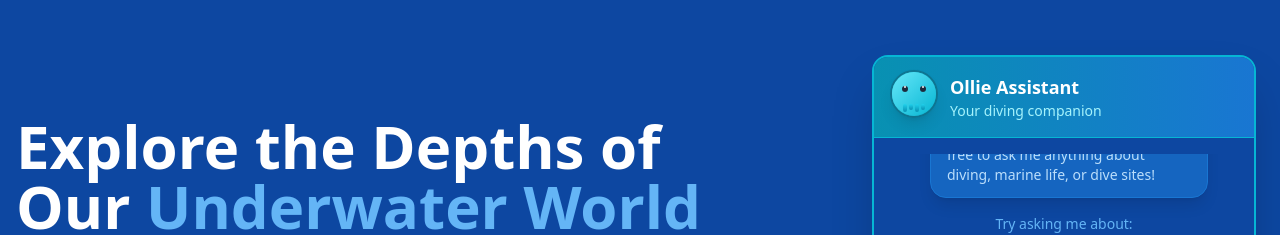
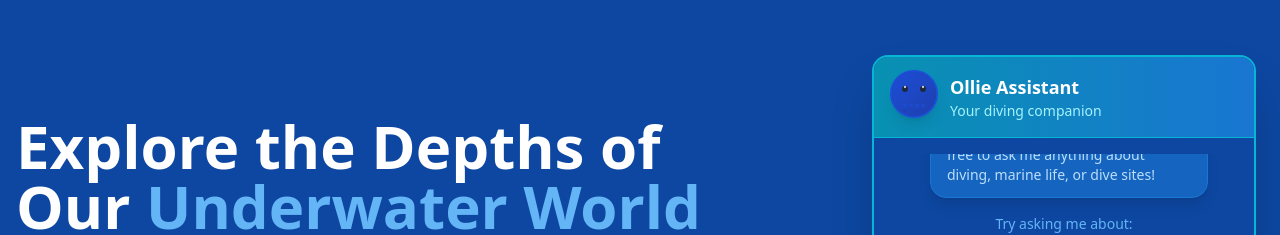
Before and after one commit to Janet-jiangting/dive-intel-nexus, a React (Vite) app: page / in a window 1280 px wide. Shown: the part 121-356 px from the top of the page. Built offline with nearby package versions, Linux system fonts and the light colour scheme; no server answers; the database is empty.

Commit message:
Fix: Improve octopus avatar visibility
Change the octopus avatar's background to dark blue for better visibility.

```diff
--- a/src/components/ChatAssistant.tsx
+++ b/src/components/ChatAssistant.tsx
@@ -13,9 +13,9 @@ interface Message {
 }
 
 const OctopusAvatar = () => (
-  <div className="w-12 h-12 bg-gradient-to-br from-cyan-400 to-cyan-600 rounded-full flex items-center justify-center shadow-lg animate-float border-2 border-cyan-700 relative">
+  <div className="w-12 h-12 bg-gradient-to-br from-blue-800 to-blue-900 rounded-full flex items-center justify-center shadow-lg animate-float border-2 border-blue-700 relative">
     {/* Octopus Head */}
-    <div className="absolute inset-0 bg-gradient-to-br from-cyan-300 to-cyan-500 rounded-full">
+    <div className="absolute inset-0 bg-gradient-to-br from-blue-700 to-blue-800 rounded-full">
       {/* Eyes */}
       <div className="absolute top-3 left-2.5">
         <div className="w-1.5 h-1.5 bg-slate-800 rounded-full">
@@ -29,10 +29,10 @@ const OctopusAvatar = () => (
       </div>
       {/* Tentacles (simplified as small dots at bottom) */}
       <div className="absolute bottom-1 left-1/2 transform -translate-x-1/2 flex gap-0.5">
-        <div className="w-1 h-2 bg-gradient-to-b from-cyan-400 to-cyan-600 rounded-full"></div>
-        <div className="w-1 h-1.5 bg-gradient-to-b from-cyan-400 to-cyan-600 rounded-full"></div>
-        <div className="w-1 h-2 bg-gradient-to-b from-cyan-400 to-cyan-600 rounded-full"></div>
-        <div className="w-1 h-1.5 bg-gradient-to-b from-cyan-400 to-cyan-600 rounded-full"></div>
+        <div className="w-1 h-2 bg-gradient-to-b from-blue-700 to-blue-800 rounded-full"></div>
+        <div className="w-1 h-1.5 bg-gradient-to-b from-blue-700 to-blue-800 rounded-full"></div>
+        <div className="w-1 h-2 bg-gradient-to-b from-blue-700 to-blue-800 rounded-full"></div>
+        <div className="w-1 h-1.5 bg-gradient-to-b from-blue-700 to-blue-800 rounded-full"></div>
       </div>
     </div>
   </div>
@@ -158,8 +158,8 @@ const ChatAssistant = () => {
               className={`flex ${msg.sender === 'user' ? 'justify-end' : 'justify-start'}`}
             >
               {msg.sender === 'ai' && (
-                <div className="w-8 h-8 bg-gradient-to-br from-cyan-400 to-cyan-600 rounded-full flex items-center justify-center mr-2 mt-1 flex-shrink-0 border border-cyan-700 relative">
-                  <div className="absolute inset-0 bg-gradient-to-br from-cyan-300 to-cyan-500 rounded-full">
+                <div className="w-8 h-8 bg-gradient-to-br from-blue-800 to-blue-900 rounded-full flex items-center justify-center mr-2 mt-1 flex-shrink-0 border border-blue-700 relative">
+                  <div className="absolute inset-0 bg-gradient-to-br from-blue-700 to-blue-800 rounded-full">
                     {/* Small eyes for message avatar */}
                     <div className="absolute top-1.5 left-1.5">
                       <div className="w-1 h-1 bg-slate-800 rounded-full">
@@ -188,8 +188,8 @@ const ChatAssistant = () => {
 
           {isLoading && (
             <div className="flex justify-start">
-              <div className="w-8 h-8 bg-gradient-to-br from-cyan-400 to-cyan-600 rounded-full flex items-center justify-center mr-2 mt-1 border border-cyan-700 relative">
-                <div className="absolute inset-0 bg-gradient-to-br from-cyan-300 to-cyan-500 rounded-full">
+              <div className="w-8 h-8 bg-gradient-to-br from-blue-800 to-blue-900 rounded-full flex items-center justify-center mr-2 mt-1 border border-blue-700 relative">
+                <div className="absolute inset-0 bg-gradient-to-br from-blue-700 to-blue-800 rounded-full">
                   <div className="absolute top-1.5 left-1.5">
                     <div className="w-1 h-1 bg-slate-800 rounded-full">
                       <div className="w-0.5 h-0.5 bg-white rounded-full"></div>
```
